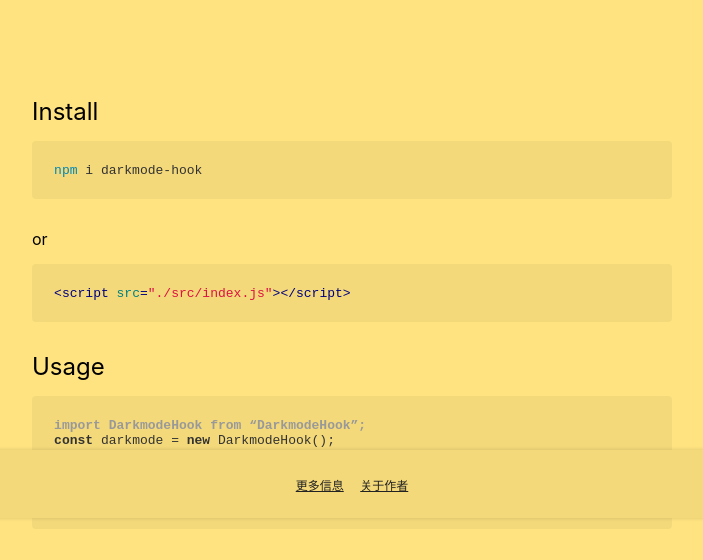
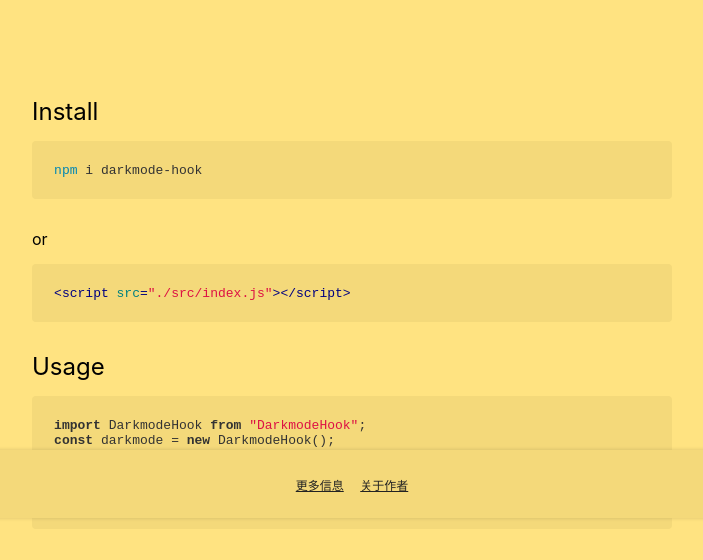
Before and after one commit to random-yang/darkmode-hook, a website built with Parcel: page index.html in a window 1280 px wide. Shown: the part 282-842 px from the top of the page, without its empty margins (288-991 px from the left). Built offline with nearby package versions, Linux system fonts and the light colour scheme.

Commit message:
[*]: update README

```diff
--- a/index.html
+++ b/index.html
@@ -39,7 +39,7 @@
     <h3>Usage</h3>
     <pre>
       <code>
-  import DarkmodeHook from “DarkmodeHook”;
+  import DarkmodeHook from "DarkmodeHook";
   const darkmode = new DarkmodeHook();
   // turn on the darkmode on you site
   darkmode.turnOn();
```
Also changed, not shown: README.md.
